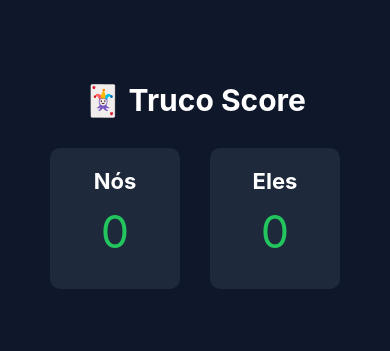
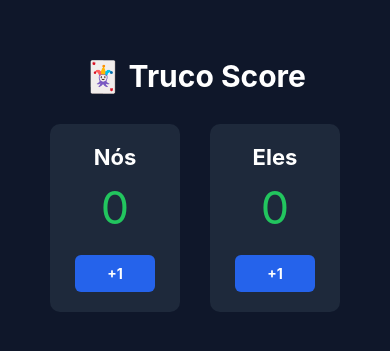
Before and after one commit to Romanozx/Truco_Contador, a React Native app: screen / in a window 390 px wide. Shown: the part 237-588 px from the top of the page. Built offline with nearby package versions, Linux system fonts and the light colour scheme.

Commit message:
adicionando botões de pontuação

```diff
--- a/App.js
+++ b/App.js
@@ -1,10 +1,18 @@
 import { StatusBar } from 'expo-status-bar';
-import { StyleSheet, Text, View } from 'react-native';
+import { StyleSheet, Text, View, TouchableOpacity } from 'react-native';
 import { useState } from 'react';
 
 export default function App() {
   const [nos, setNos] = useState(0);
   const [eles, setEles] = useState(0);
+
+  function somarNos() {
+    setNos(nos + 1);
+  }
+
+  function somarEles() {
+    setEles(eles + 1);
+  }
 
   return (
     <View style={styles.container}>
@@ -14,11 +22,19 @@ export default function App() {
         <View style={styles.time}>
           <Text style={styles.nome}>Nós</Text>
           <Text style={styles.pontos}>{nos}</Text>
+
+          <TouchableOpacity style={styles.botao} onPress={somarNos}>
+            <Text style={styles.botaoTexto}>+1</Text>
+          </TouchableOpacity>
         </View>
 
         <View style={styles.time}>
           <Text style={styles.nome}>Eles</Text>
           <Text style={styles.pontos}>{eles}</Text>
+
+          <TouchableOpacity style={styles.botao} onPress={somarEles}>
+            <Text style={styles.botaoTexto}>+1</Text>
+          </TouchableOpacity>
         </View>
       </View>
 
@@ -66,4 +82,18 @@ const styles = StyleSheet.create({
     color: '#22c55e',
     marginVertical: 10,
   },
+
+  botao: {
+    backgroundColor: '#2563eb',
+    padding: 10,
+    marginTop: 10,
+    borderRadius: 6,
+    width: 80,
+    alignItems: 'center',
+  },
+
+  botaoTexto: {
+    color: '#fff',
+    fontWeight: 'bold',
+  },
 });
```
